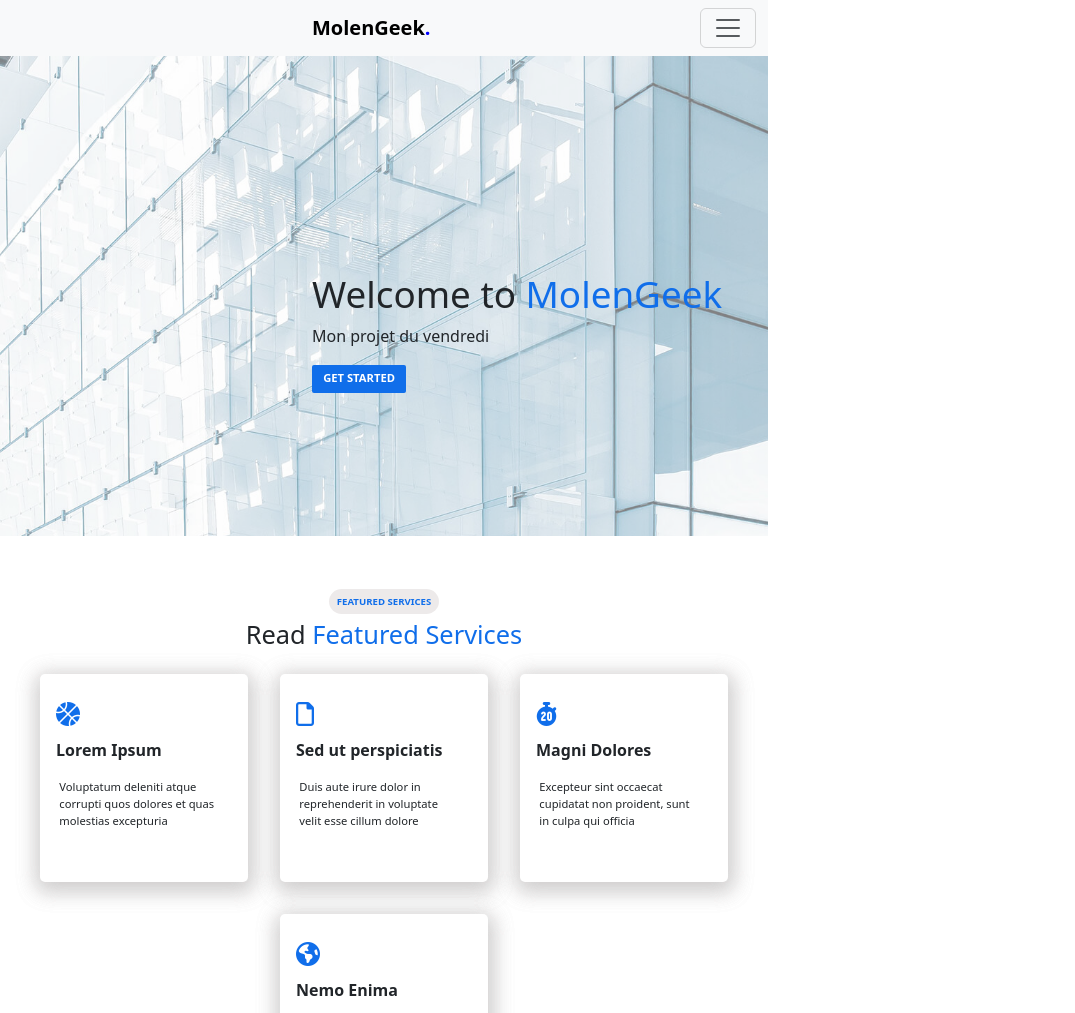
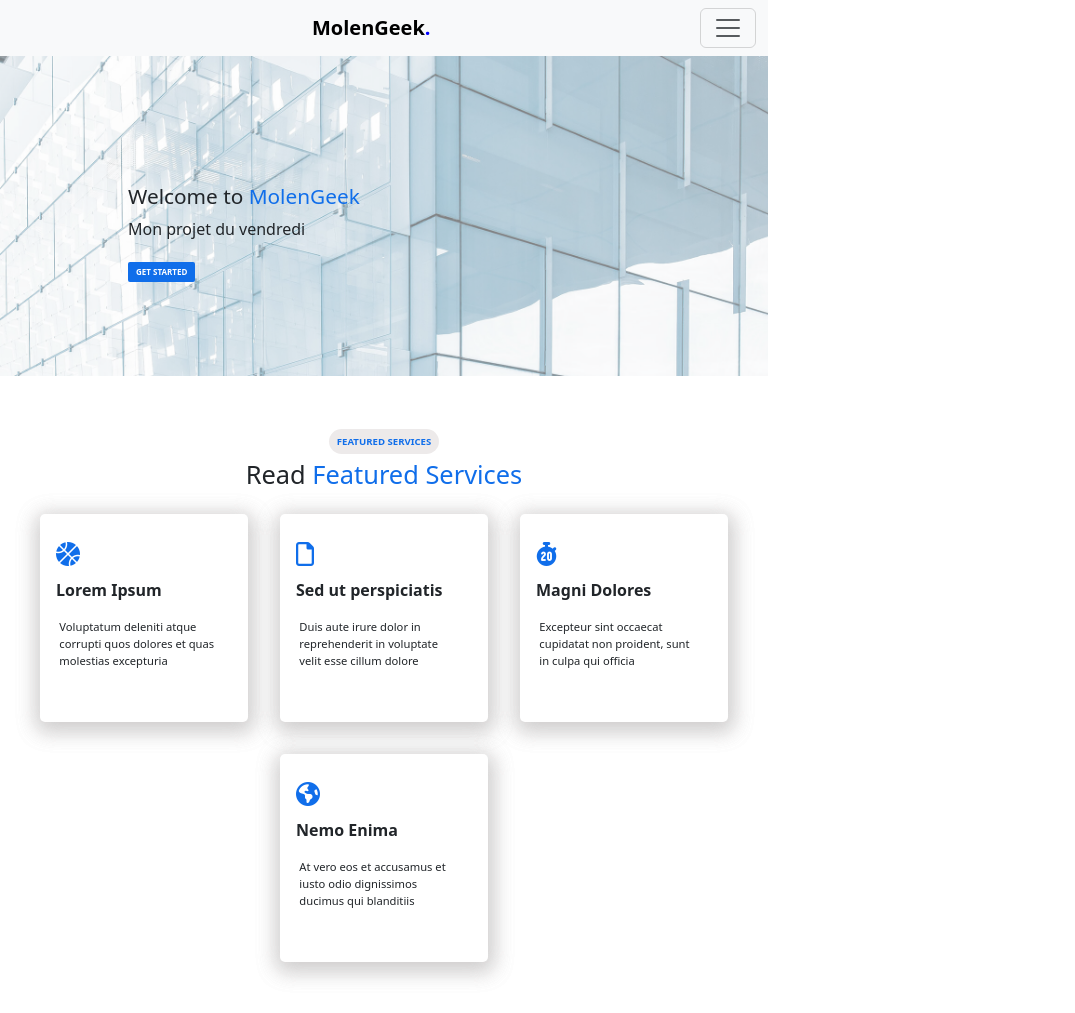
Before and after one commit to hamzael789/Projet_templateMolengeek_Hamza, a website: page index.html in a window 768 px wide. Shown: the top 1013 px of the page, 1075 px wide, since content can reach past the window. Drawn offline with nearby package versions, Linux system fonts and the light colour scheme.

Commit message:
responsive tablette du header

```diff
--- a/src/sass/modules/_footer.sass
+++ b/src/sass/modules/_footer.sass
@@ -27,9 +27,11 @@
                 h6
                         margin-bottom: 1.5em
 .maps //maps
-        margin-left: 7em
+        justify-content: center
         margin-bottom: 3em
         display: flex
+        flex-wrap: wrap
+        align-items: center
         gap: 3em
 
         .formulaire
@@ -42,7 +44,7 @@
 .div_copy
                 display: flex
                 background-color: #F1F6FE
-                gap: 47rem
+                justify-content: space-evenly
                 justify-content: center
                 height: 5em
                 margin-right: 1em
--- a/src/sass/modules/_header.sass
+++ b/src/sass/modules/_header.sass
@@ -36,23 +36,20 @@
 
 
 // Le responsive tablette du header
-@media screen and (min-width:600px) and (max-width:1023px)
+@media (max-width:768px)
 
-  .div_header
-    padding-bottom: 2em  // padding pour le placer comme dans l'exo
-    font-weight: bolder
+    .section_header
+        height: 20em
+        .background_opacity
+            .div_header
+                padding-top: 8em //padding pour le placer comme dans l'exo
+                padding-left: 8em
+                font-weight: bolder
+                h1
+                    font-size: 1.3em
 
-    h1
-      font-size: 0.5em
+                p
+                    font-weight: normal
 
-    p
-      font-weight: normal
-
-    .btn_header
-      background-color: #106EEA  // Couleur de fond
-      color: white  // Couleur de la police
-      border: none  // Enlever les bordures
-      border-radius: 2px  // Arrondir les coins
-      font-size: 0.5em  // Taille de la police
-      font-weight: bold  // Gras
-      padding: 0.5em 0.5em  // Padding sur les 4 côtés
+                .btn_header
+                    font-size: 0.5em //taille de la police
```
Also changed, not shown: public/css/app.css, 1 other file.
